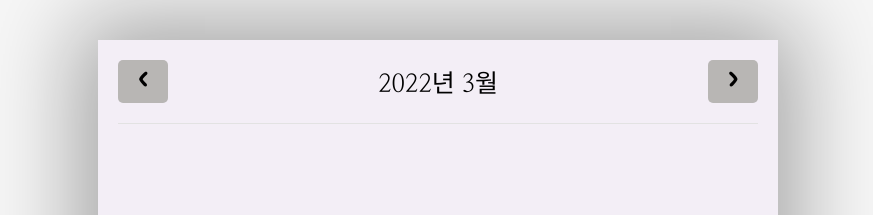
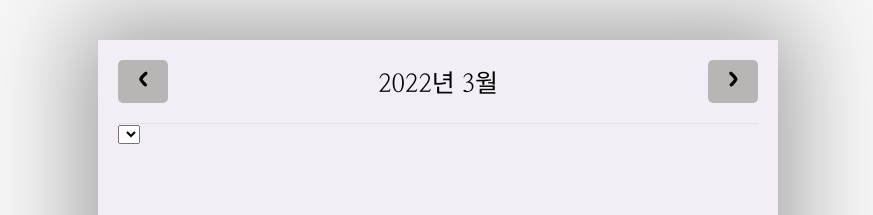
Before and after one commit to Skylar090807/emotion_diary, a React (Create React App) app: page / in a window 1280 px wide. Shown: the top 215 px of the page, without its empty margins (202-1075 px from the left). Built offline with nearby package versions, Linux system fonts and the light colour scheme.

Commit message:
DiaryList.jsx 다이어리 필터만들기 위해 ControlMenu props 작업.

```diff
--- a/src/components/DiaryList.jsx
+++ b/src/components/DiaryList.jsx
@@ -1,8 +1,28 @@
 import React from 'react'
+import { useState } from 'react'
+
+const sortOptionList = [
+  { value: 'latest', name: '최신 일기' },
+  { value: 'oldest', name: '오랜 일기' },
+]
+
+const ControlMenu = ({ value, onChange, optionList }) => {
+  //value prop: ControlMenu가 렌더링 하는 select가 어떤 것을 선택하고 있는지 알려주는 역할.
+  //onChange prop: select가 변경되었을 때 바꿀 기능을 하는 함수.
+  //optionList prop: select 태그 안의 options.
+  return <select></select>
+}
 
 const DiaryList = ({ diaryList }) => {
+  //정렬 기준이 되는 state
+  const [sortType, setSortType] = useState('latest')
+
   return (
     <div>
+      {/* controlMenu의 value prop역할은 정렬기준이 되는 sortType을 변화시키는 select의 역할을 하기때문에 value에 sortType을 내려준다. */}
+      {/* onChange prop의 역할은 select가 변화 되었을 때 수행되어야 하므로 setSortType을 내려준다. */}
+      {/* optionList prop의 역할은 어떤 일기인지 option을 보여주는 것이므로 일기 종류를 배열로 담고있는 sortOptionList를 내려준다. */}
+      <ControlMenu value={sortType} onChange={setSortType} optionList={sortOptionList} />
       {diaryList.map((it) => (
         <div key={it.id}>{it.content}</div>
       ))}
```
